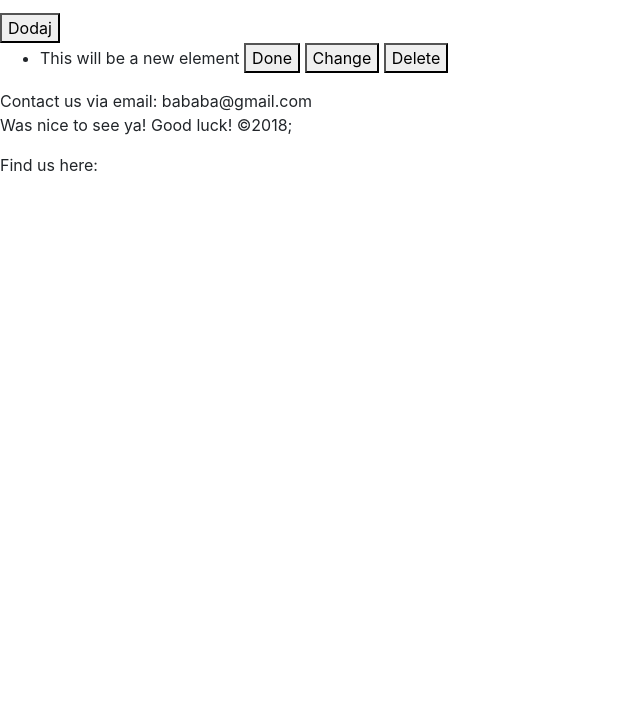
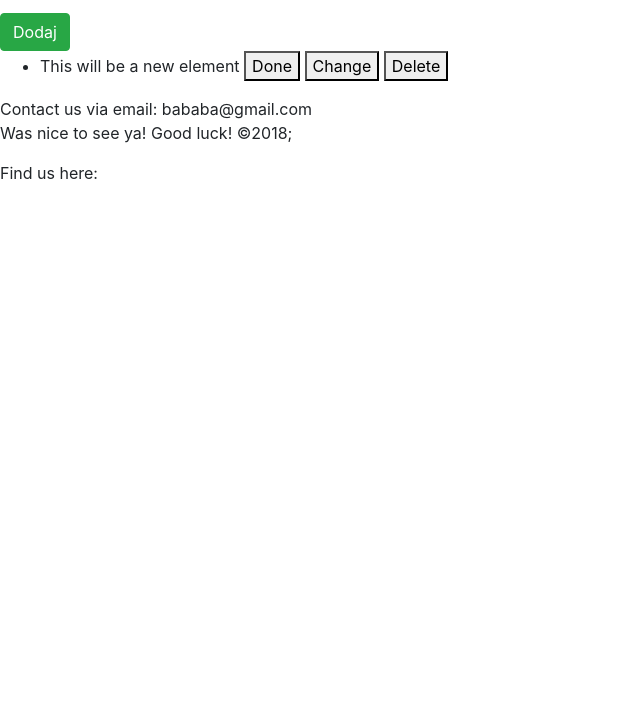
Before and after one commit to OleksandrMitrakov/To-Do-List, a website: page index.html in a window 1280 px wide. Shown: the part 83-800 px from the top of the page, without its empty margins (0-640 px from the left). Drawn offline with nearby package versions, Linux system fonts and the light colour scheme.

Commit message:
sprawdzam czy bootstrap jest prawidłowo podpięty - button

```diff
--- a/index.html
+++ b/index.html
@@ -25,7 +25,7 @@
     <main>
         <!--Add button-->
         <section>
-            <button>Dodaj</button>
+            <button class="btn btn-success">Dodaj</button>
         </section>
 
         <!--Form section-->
```
